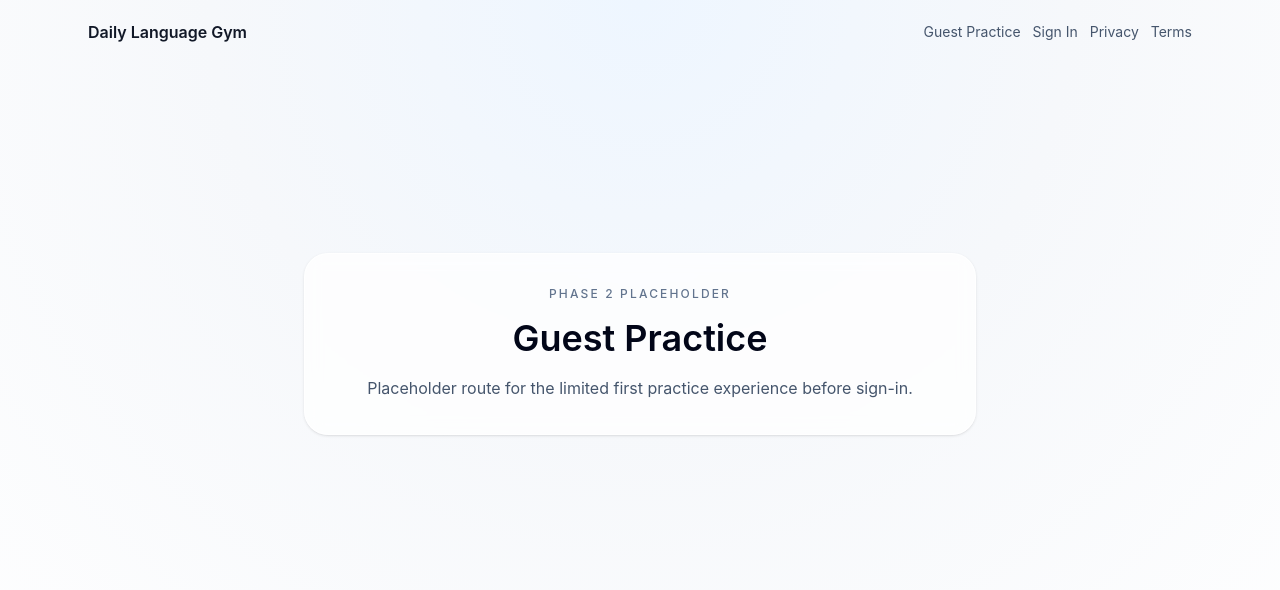
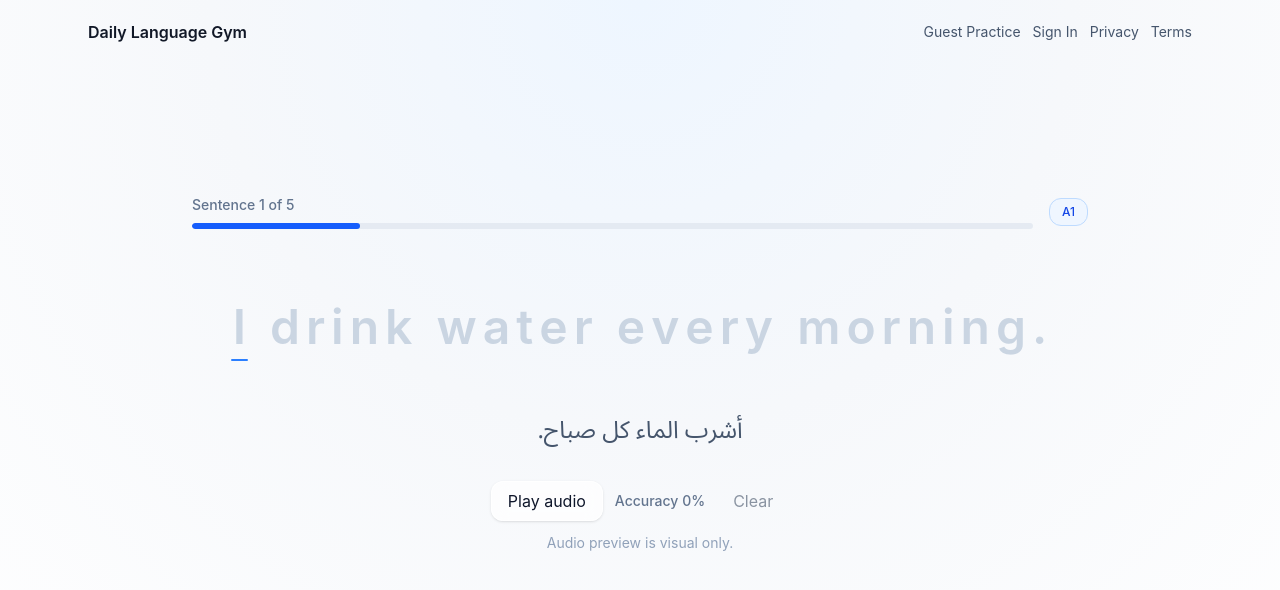
Before and after one commit to mahdi-ali259/language-gym, a Next.js app: page /guest/practice in a window 1280 px wide. Shown: the top 590 px of the page. Built offline with nearby package versions, Linux system fonts and the light colour scheme.

Commit message:
Build guest practice typing experience

```diff
--- a/src/app/(public)/guest/practice/page.tsx
+++ b/src/app/(public)/guest/practice/page.tsx
@@ -1,10 +1,5 @@
-import { RoutePlaceholder } from "../../../_components/route-placeholder";
+import { GuestPracticeClient } from "@/features/guest-practice/guest-practice-client";
 
 export default function GuestPracticePage() {
-  return (
-    <RoutePlaceholder
-      title="Guest Practice"
-      description="Placeholder route for the limited first practice experience before sign-in."
-    />
-  );
+  return <GuestPracticeClient />;
 }
--- /dev/null
+++ b/src/features/guest-practice/guest-practice-client.tsx
@@ -0,0 +1,117 @@
+"use client";
+
+import { useCallback, useEffect, useMemo, useState } from "react";
+import { useRouter } from "next/navigation";
+import { Badge, Button } from "@/components/ui";
+import { guestPracticeSentences } from "./sample-sentences";
+import { TypingSurface } from "./typing-surface";
+import {
+  getCurrentWord,
+  getPracticeMatchState,
+  normalizePracticeText
+} from "./validation";
+
+export function GuestPracticeClient() {
+  const router = useRouter();
+  const [currentIndex, setCurrentIndex] = useState(0);
+  const [typedText, setTypedText] = useState("");
+  const [audioMessage, setAudioMessage] = useState(
+    "Audio preview is visual only."
+  );
+
+  const currentSentence = guestPracticeSentences[currentIndex];
+  const progressLabel = `${currentIndex + 1} of ${guestPracticeSentences.length}`;
+  const progressPercent =
+    ((currentIndex + 1) / guestPracticeSentences.length) * 100;
+  const matchState = useMemo(
+    () => getPracticeMatchState(currentSentence.english, typedText),
+    [currentSentence.english, typedText]
+  );
+  const currentWord = getCurrentWord(currentSentence.english, typedText.length);
+  const currentMeaning = currentWord
+    ? currentSentence.wordMeanings?.[normalizePracticeText(currentWord)]
+    : undefined;
+
+  function handleAudioMock() {
+    setAudioMessage("Audio placeholder clicked. Real playback comes later.");
+  }
+
+  const handleNext = useCallback(() => {
+    if (currentIndex >= guestPracticeSentences.length - 1) {
+      router.push("/guest/result");
+      return;
+    }
+
+    setCurrentIndex((index) => index + 1);
+    setTypedText("");
+    setAudioMessage("Audio preview is visual only.");
+  }, [currentIndex, router]);
+
+  useEffect(() => {
+    if (!matchState.isComplete) {
+      return;
+    }
+
+    const timeout = window.setTimeout(() => {
+      handleNext();
+    }, 650);
+
+    return () => window.clearTimeout(timeout);
+  }, [handleNext, matchState.isComplete]);
+
+  return (
+    <main className="mx-auto flex min-h-[78vh] w-full max-w-5xl flex-col justify-center px-4 py-8 text-center sm:px-6 sm:py-12">
+      <div className="mx-auto w-full max-w-4xl">
+        <div className="mb-8 flex items-center justify-between gap-4 text-left">
+          <div className="min-w-0 flex-1">
+            <p className="text-sm font-medium text-slate-500">
+              Sentence {progressLabel}
+            </p>
+            <div className="mt-2 h-1.5 overflow-hidden rounded-full bg-slate-200/80">
+              <div
+                className="h-full rounded-full bg-blue-600 transition-all duration-300"
+                style={{ width: `${progressPercent}%` }}
+              />
+            </div>
+          </div>
+          <Badge tone={currentSentence.level === "A1" ? "accent" : "neutral"}>
+            {currentSentence.level}
+          </Badge>
+        </div>
+
+        <TypingSurface
+          currentMeaning={currentMeaning}
+          onChange={setTypedText}
+          target={currentSentence.english}
+          value={typedText}
+        />
+
+        <p
+          className="mx-auto mt-5 max-w-2xl text-center text-xl leading-9 text-slate-600 sm:text-2xl"
+          dir="rtl"
+        >
+          {currentSentence.arabicTranslation}
+        </p>
+
+        <div className="mt-8 flex flex-col items-center justify-center gap-3 sm:flex-row">
+          <Button onClick={handleAudioMock} size="sm" variant="secondary">
+            Play audio
+          </Button>
+          <span className="text-sm font-medium text-slate-500">
+            Accuracy {matchState.accuracy}%
+          </span>
+          <Button
+            onClick={() => setTypedText("")}
+            size="sm"
+            variant="ghost"
+            disabled={!typedText || matchState.isComplete}
+          >
+            Clear
+          </Button>
+        </div>
+
+        <p className="mt-3 min-h-6 text-sm text-slate-400">{audioMessage}</p>
+      </div>
+    </main>
+  );
+}
--- /dev/null
+++ b/src/features/guest-practice/sample-sentences.ts
@@ -0,0 +1,62 @@
+export type GuestPracticeSentence = {
+  arabicTranslation: string;
+  english: string;
+  id: string;
+  level: "A1" | "A2";
+  wordMeanings?: Record<string, string>;
+};
+
+export const guestPracticeSentences: GuestPracticeSentence[] = [
+  {
+    arabicTranslation: "أشرب الماء كل صباح.",
+    english: "I drink water every morning.",
+    id: "guest-a1-water",
+    level: "A1",
+    wordMeanings: {
+      drink: "يشرب",
+      every: "كل",
+      morning: "صباح"
+    }
+  },
+  {
+    arabicTranslation: "هذا كتابي.",
+    english: "This is my book.",
+    id: "guest-a1-book",
+    level: "A1",
+    wordMeanings: {
+      book: "كتاب"
+    }
+  },
+  {
+    arabicTranslation: "الباب مفتوح.",
+    english: "The door is open.",
+    id: "guest-a1-door",
+    level: "A1",
+    wordMeanings: {
+      door: "باب",
+      open: "مفتوح"
+    }
+  },
+  {
+    arabicTranslation: "هل يمكنك مساعدتي في العثور على المحطة؟",
+    english: "Can you help me find the station?",
+    id: "guest-a2-station",
+    level: "A2",
+    wordMeanings: {
+      help: "يساعد",
+      find: "يعثر على",
+      station: "محطة"
+    }
+  },
+  {
+    arabicTranslation: "عادة أستمع إلى الموسيقى بعد العمل.",
+    english: "I usually listen to music after work.",
+    id: "guest-a2-music",
+    level: "A2",
+    wordMeanings: {
+      usually: "عادة",
+      listen: "يستمع",
+      work: "عمل"
+    }
+  }
+];
--- /dev/null
+++ b/src/features/guest-practice/typing-surface.tsx
@@ -0,0 +1,100 @@
+"use client";
+
+import { useEffect, useRef } from "react";
+import { cn } from "@/lib/class-names";
+import { focusRing, transitions } from "@/styles/design-tokens";
+
+type TypingSurfaceProps = {
+  currentMeaning?: string;
+  onChange: (value: string) => void;
+  target: string;
+  value: string;
+};
+
+export function TypingSurface({
+  currentMeaning,
+  onChange,
+  target,
+  value
+}: TypingSurfaceProps) {
+  const inputRef = useRef<HTMLInputElement>(null);
+  const targetCharacters = Array.from(target);
+  const typedCharacters = Array.from(value);
+
+  useEffect(() => {
+    inputRef.current?.focus();
+  }, [target]);
+
+  function focusInput() {
+    inputRef.current?.focus();
+  }
+
+  function handleKeyDown(event: React.KeyboardEvent<HTMLInputElement>) {
+    if (event.key === "Enter") {
+      event.preventDefault();
+    }
+  }
+
+  return (
+    <div
+      className={cn(
+        "relative cursor-text rounded-[1.75rem] px-1 py-6 sm:px-4 sm:py-8",
+        focusRing,
+        transitions
+      )}
+      onClick={focusInput}
+      role="group"
+      tabIndex={-1}
+    >
+      <input
+        ref={inputRef}
+        aria-label="Type the displayed English sentence"
+        autoCapitalize="none"
+        autoComplete="off"
+        autoCorrect="off"
+        className="sr-only"
+        inputMode="text"
+        onChange={(event) =>
+          onChange(event.target.value.slice(0, target.length))
+        }
+        onKeyDown={handleKeyDown}
+        spellCheck={false}
+        value={value}
+      />
+
+      {currentMeaning ? (
+        <p className="mb-3 inline-flex rounded-full border border-blue-100 bg-blue-50/80 px-3 py-1 text-sm font-medium text-blue-700">
+          {currentMeaning}
+        </p>
+      ) : null}
+      <div
+        aria-hidden="true"
+        className="flex flex-wrap justify-center gap-x-0.5 gap-y-2 text-center text-4xl font-semibold leading-[1.4] text-slate-300 sm:text-5xl"
+      >
+        {targetCharacters.map((character, index) => {
+          const typedCharacter = typedCharacters[index];
+          const isCurrent = index === typedCharacters.length;
+          const isTyped = typedCharacter !== undefined;
+          const isCorrect = typedCharacter === character;
+
+          return (
+            <span
+              className={cn(
+                "relative rounded-md px-0.5",
+                isTyped && isCorrect && "text-slate-950",
+                isTyped &&
+                  !isCorrect &&
+                  "bg-rose-50 text-rose-500 ring-1 ring-rose-100",
+                isCurrent &&
+                  "after:absolute after:bottom-0 after:left-0 after:h-0.5 after:w-full after:rounded-full after:bg-blue-500"
+              )}
+              key={`${character}-${index}`}
+            >
+              {character === " " ? "\u00A0" : character}
+            </span>
+          );
+        })}
+      </div>
+    </div>
+  );
+}
--- /dev/null
+++ b/src/features/guest-practice/validation.ts
@@ -0,0 +1,55 @@
+const punctuationPattern = /[.,!?;:'"()[\]{}،؟]/g;
+
+export function normalizePracticeText(value: string) {
+  return value
+    .toLowerCase()
+    .replace(punctuationPattern, "")
+    .replace(/\s+/g, " ")
+    .trim();
+}
+
+export function getPracticeMatchState(target: string, typed: string) {
+  if (!typed) {
+    return {
+      accuracy: 0,
+      isComplete: false,
+      tone: "neutral" as const
+    };
+  }
+
+  const targetCharacters = Array.from(target);
+  const typedCharacters = Array.from(typed);
+  const correctCharacters = typedCharacters.filter(
+    (character, index) => character === targetCharacters[index]
+  ).length;
+  const accuracy = Math.round(
+    (correctCharacters / typedCharacters.length) * 100
+  );
+  const isComplete =
+    typedCharacters.length >= targetCharacters.length && accuracy >= 90;
+
+  return {
+    accuracy: Math.max(0, Math.min(accuracy, 100)),
+    isComplete,
+    tone: isComplete
+      ? ("success" as const)
+      : accuracy < 80
+        ? ("warning" as const)
+        : ("neutral" as const)
+  };
+}
+
+export function getCurrentWord(target: string, typedLength: number) {
+  const words = target.matchAll(/\S+/g);
+
+  for (const word of words) {
+    const start = word.index ?? 0;
+    const end = start + word[0].length;
+
+    if (typedLength >= start && typedLength <= end) {
+      return normalizePracticeText(word[0]);
+    }
+  }
+
+  return "";
+}
```
